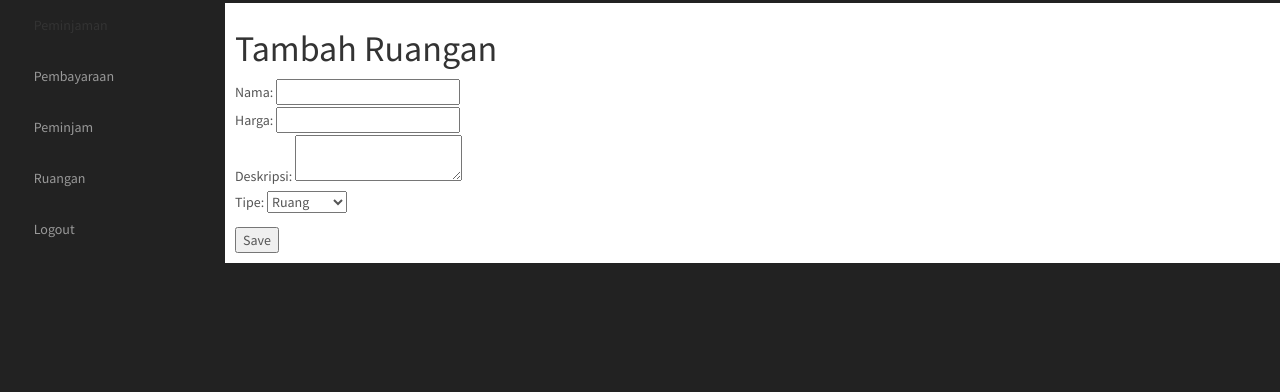
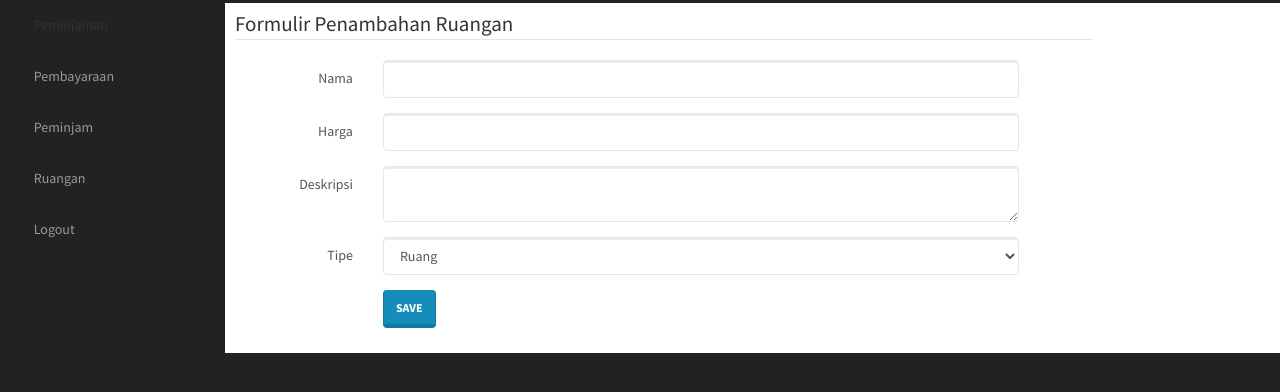
Before and after one commit to harryawk/sarpras_website, a Django app: template ruangan/templates/ruangan/add.html in a window 1280 px wide. Shown: the part 51-443 px from the top of the page. Run offline with Django 3.2, Linux system fonts and the light colour scheme; the template is opened without the code that fills it, so the values that code supplies are empty; some libraries are stand-ins or nearby versions; some web fonts are replaced.

Commit message:
add ruangan styled

```diff
--- a/ruangan/templates/ruangan/add.html
+++ b/ruangan/templates/ruangan/add.html
@@ -5,34 +5,42 @@
 {% endblock %}
 
 {% block body %}
-<h1>Tambah Ruangan</h1>
-
-<form enctype="multipart/form-data" action="{% url 'ruangan:add' %}" method="post" id="ruangan_form" novalidate>
-
+<div class="row">
+	<div class="col-lg-10">
+		<form enctype="multipart/form-data" action="{% url 'ruangan:add' %}" method="post" id="ruangan_form" novalidate class="form-horizontal">
 			{% csrf_token %}
-
-	<div>
-		<label for="id_nama">Nama:</label>
-		<input type="text" name="nama" id="id_nama" required value="{{ nama }}" maxlength="250" />
+			<fieldset>
+				<legend>Formulir Penambahan Ruangan</legend>
+				<div class="form-group">
+					<label for="id_nama" class="col-lg-2 control-label">Nama</label>
+					<div class="col-lg-9">
+						<input type="text" name="nama" id="id_nama" required value="{{ nama }}" maxlength="250" class="form-control"/>
+					</div>
 				</div>
 
-	<div>
-		<label for="id_harga">Harga:</label>
-		<input type="number" name="harga" id="id_harga" required value="{{ harga }}" />
+				<div class="form-group">
+					<label for="id_harga" class="control-label col-lg-2">Harga</label>
+					<div class="col-lg-9">
+						<input type="number" name="harga" id="id_harga" required value="{{ harga }}" class="form-control"/>
+					</div>
 				</div>
 
-	<div>
-		<label for="id_deskripsi">Deskripsi:</label>
-		<textarea name="deskripsi" id="id_deskripsi" maxlength="1000">{{ deskripsi }}</textarea>
+				<div class="form-group">
+					<label for="id_deskripsi" class="control-label col-lg-2">Deskripsi</label>
+					<div class="col-md-9">
+						<textarea name="deskripsi" id="id_deskripsi" maxlength="1000" class="form-control">{{ deskripsi }}</textarea>
+					</div>
 				</div>
 
-	<div>
-	<label for="id_tipe">Tipe:</label>
-		<select name="tipe" id="id_tipe">
+				<div class="form-group">
+				<label for="id_tipe" class="control-label col-lg-2">Tipe</label>
+					<div class="col-lg-9">
+						<select name="tipe" id="id_tipe" class="form-control">
 						<option value="Ruang" {% if tipe == "Ruang" %} selected {% endif %}>Ruang</option>
 						<option value="Selasar" {% if tipe == "Selasar" %} selected {% endif %}>Selasar</option>
 						<option value="Lapangan" {% if tipe == "Lapangan" %} selected {% endif %}>Lapangan</option>
 					</select>
+					</div>
 				</div>
 
 				<ul>
@@ -45,9 +53,13 @@
 				{% endfor %}
 				</ul>
 
-	<div>
-		<input type="submit" value="Save" />
+				<div class="form-group">
+					<div class="col-lg-10 col-lg-offset-2">
+						<input type="submit" value="Save" class="btn btn-primary"/>
 					</div>
-
+				</div>
+			</fieldset>
 		</form>
+	</div>
+</div>
 {% endblock %}
```
Lines whose indentation alone changed are shown as unchanged.
